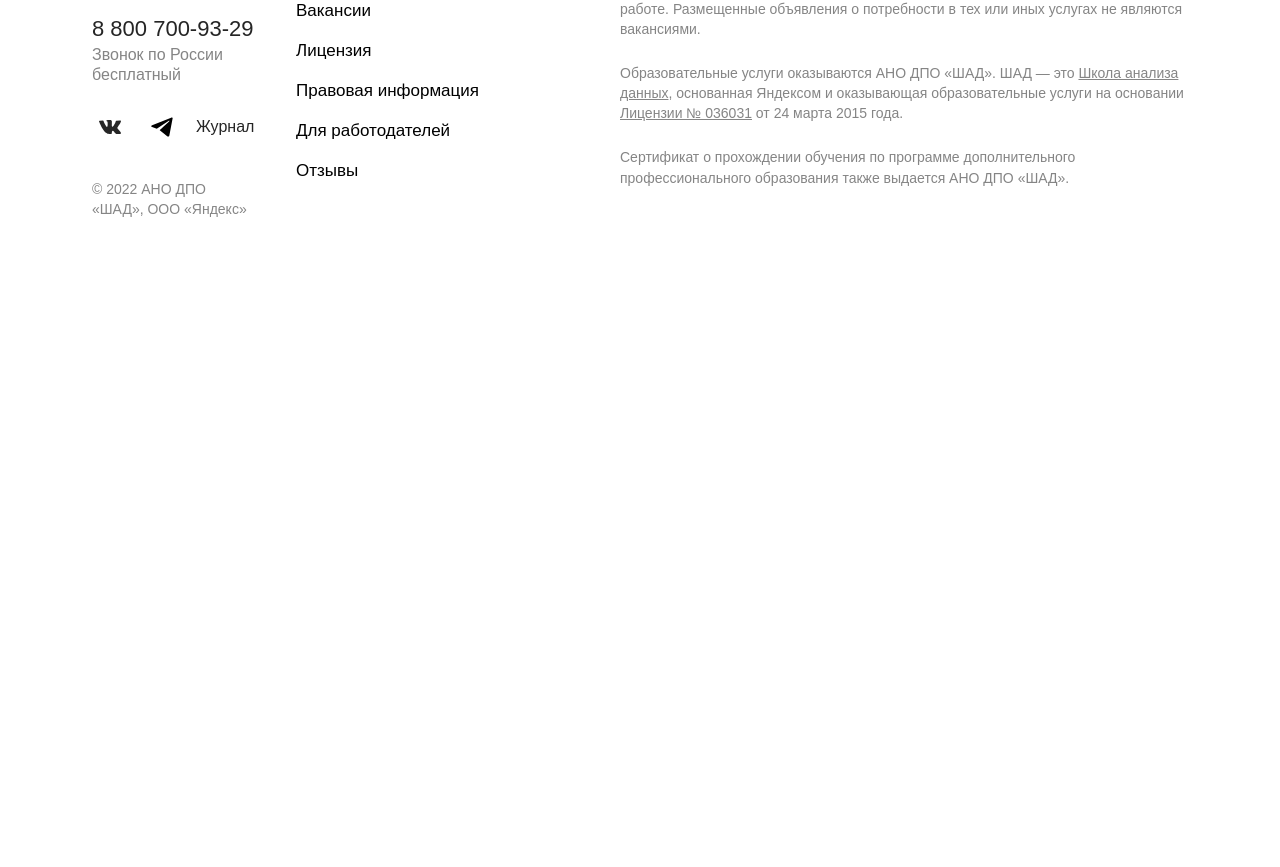
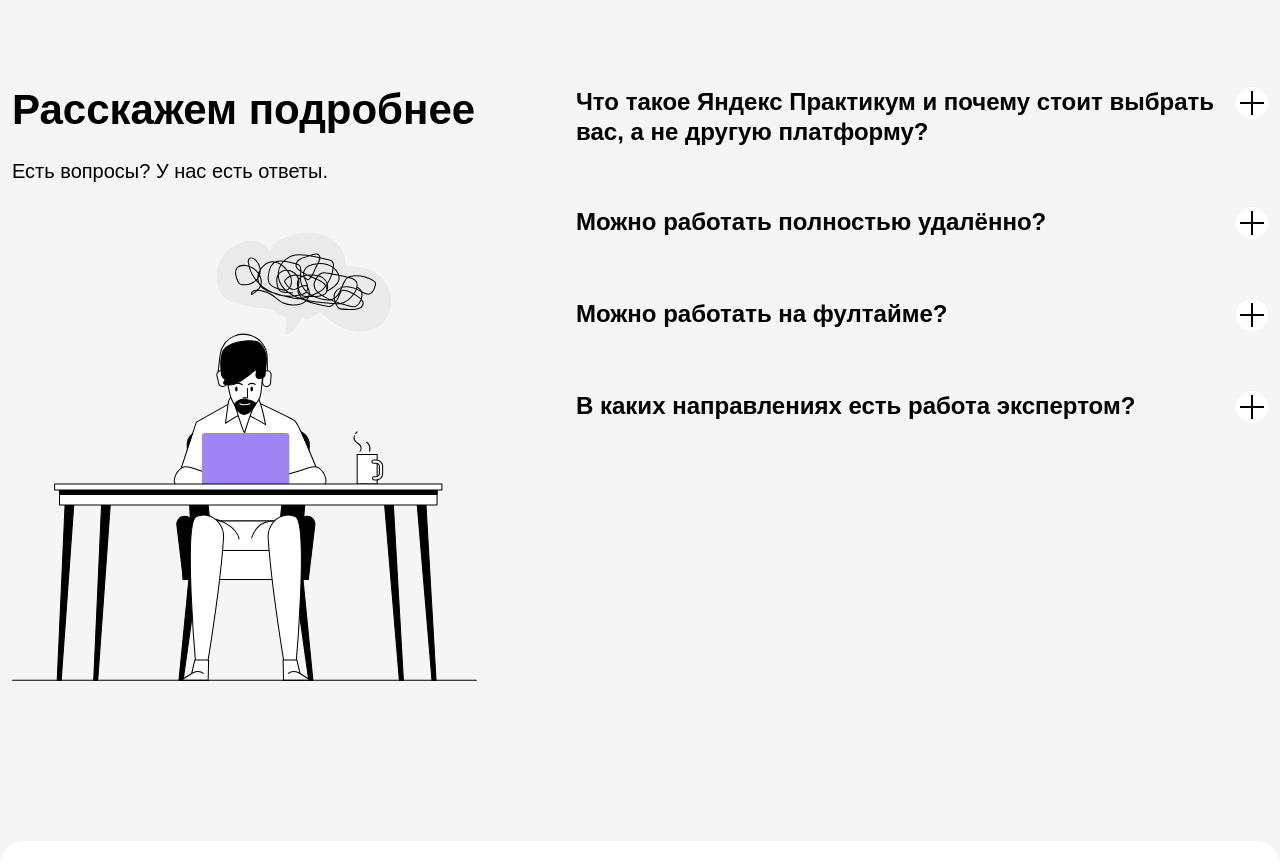
Before and after one commit to DanyaLiupinin/yandex-hackathon-justdoit, a website built with Parcel: page index.html in a window 1280 px wide. Shown: the part 6264-7131 px from the top of the page. Before the commit the page ends 6515 px from the top, so only its background shows below. Built offline with nearby package versions, Linux system fonts and the light colour scheme; files whose address does not match are found by name.

Commit message:
feat: сделать блок faq

```diff
--- a/index.html
+++ b/index.html
@@ -91,7 +91,8 @@
           <div class="columns professions_col_right">
             <ul class="professions__ul">
               <li class="professions__item"> <span class="professions__dot"></span> Помогает студентам ставить цели,
-                <br> рефлексировать и делать выводы</li>
+                <br> рефлексировать и делать выводы
+              </li>
               <li class="professions__item"> <span class="professions__dot"></span>Отвечает на их вопросы в чате</li>
               <li class="professions__item"><span class="professions__dot"></span>Проводит вебинары 2 раза в месяц <br>
                 и даёт обратную связь</li>
@@ -384,13 +385,9 @@
         Что наши ревьюеры и наставники думают о своей работе.
       </p>
       <ul class="reviews__container">
-          <li
-            class="reviews__card reviews__card-with-text reviews__card_yellow"
-          >
+        <li class="reviews__card reviews__card-with-text reviews__card_yellow">
           <p class="reviews__text">Я тоже был студентом и хорошо</p>
-            <span class="reviews__accent"
-              >помню, как тяжело осваивать новую профессию</span
-            >
+          <span class="reviews__accent">помню, как тяжело осваивать новую профессию</span>
           <p class="reviews__text">
             и сделаю всё возможное, чтобы другим было легче
           </p>
@@ -437,13 +434,9 @@
             <p class="reviews__job">ревьюер на  менеджмент-факультете</p>
           </div>
         </li>
-          <li
-            class="reviews__card reviews__card-with-text reviews__card_violet"
-          >
+        <li class="reviews__card reviews__card-with-text reviews__card_violet">
           <p class="reviews__text">Я. Практикум — самое</p>
-            <span class="reviews__accent"
-              >дружелюбное и весёлое проф-комьюнити</span
-            >
+          <span class="reviews__accent">дружелюбное и весёлое проф-комьюнити</span>
           <p class="reviews__text">
             в котором я когда-либо находилась. Как в семье — заботимся
             и помогаем друг <br />другу
@@ -500,7 +493,68 @@
         </div>
       </a>
     </section>
-    <section name="faq" id="faq"></section>
+    <section name="faq" id="faq" class="faq">
+      <div class="faq__section_left">
+        <div class="faq-title-text">
+          <h2 class="faq__title">Расскажем подробнее</h2>
+          <p class="faq__subtitle">Есть вопросы? У нас есть ответы.</p>
+        </div>
+        <img class="faq__image" src="<%=require('./images/faq-illustr.svg')%>" alt="парень за ноутбуком">
+      </div>
+      <div class="faq__section_right">
+        <ul class="faq__questions-container">
+          <li class="faq__item">
+            <div class="faq__question">
+              <h4 class="faq__question-text">Что такое Яндекс Практикум и почему стоит выбрать вас, а не другую
+                платформу?</h4>
+              <button type="button" class="faq__open-button faq__button"></button>
+            </div>
+            <p class="faq__answer">Lorem ipsum dolor sit amet, consectetur adipiscing elit. Praesent varius tortor
+              vitae
+              pharetra bibendum. Phasellus facilisis, turpis sit amet varius dapibus, nulla velit efficitur velit, at
+              vestibulum odio sem id nulla. Vestibulum ante ipsum primis in faucibus orci luctus et ultrices posuere
+              cubilia curae; Vivamus semper lectus iaculis, efficitur metus a, maximus diam.</p>
+          </li>
+
+          <li class="faq__item">
+            <div class="faq__question">
+              <h4 class="faq__question-text">Можно работать полностью удалённо?</h4>
+              <button type="button" class="faq__open-button"></button>
+            </div>
+            <p class="faq__answer">Lorem ipsum dolor sit amet, consectetur adipiscing elit. Praesent varius tortor
+              vitae
+              pharetra bibendum. Phasellus facilisis, turpis sit amet varius dapibus, nulla velit efficitur velit, at
+              vestibulum odio sem id nulla. Vestibulum ante ipsum primis in faucibus orci luctus et ultrices posuere
+              cubilia curae; Vivamus semper lectus iaculis, efficitur metus a, maximus diam.</p>
+          </li>
+
+          <li class="faq__item">
+            <div class="faq__question">
+              <h4 class="faq__question-text">Можно работать на фултайме?</h4>
+              <button type="button" class="faq__open-button"></button>
+            </div>
+            <p class="faq__answer">Lorem ipsum dolor sit amet, consectetur adipiscing elit. Praesent varius tortor
+              vitae
+              pharetra bibendum. Phasellus facilisis, turpis sit amet varius dapibus, nulla velit efficitur velit, at
+              vestibulum odio sem id nulla. Vestibulum ante ipsum primis in faucibus orci luctus et ultrices posuere
+              cubilia curae; Vivamus semper lectus iaculis, efficitur metus a, maximus diam.</p>
+          </li>
+
+          <li class="faq__item">
+            <div class="faq__question">
+              <h4 class="faq__question-text">В каких направлениях есть работа экспертом?</h4>
+              <button type="button" class="faq__open-button"></button>
+            </div>
+            <p class="faq__answer">В Я. Практикуме 6 факультетов: Программирование, Анализ данных, Дизайн, Маркетинг,
+              Менеджмент, Английский.
+              На каждом факультете несколько курсов. Так например, на Английском их 4. Самый большой факультет
+              Программирование на данный момент включает 31 курс. Ты можешь подобрать то, что тебе ближе.
+              Возможно, ты эксперт в разных областях. Не стесняйся откликнуться сразу на несколько наших вакансий.</p>
+          </li>
+        </ul>
+      </div>
+    </section>
+    </div>
   </main>
   <footer name="footer" class="footer" id="footer">
     <ul class="footer__contacts">
@@ -612,15 +666,15 @@
   <!-- Google Analytics: change UA-XXXXX-Y to be your site's ID. -->
   <!-- сносим ли мы гугл аналитикс?? -->
   <script>
-    window.ga = function () {
+    window.ga=function() {
       ga.q.push(arguments);
     };
-    ga.q = [];
-    ga.l = +new Date();
-    ga("create", "UA-XXXXX-Y", "auto");
-    ga("set", "anonymizeIp", true);
-    ga("set", "transport", "beacon");
-    ga("send", "pageview");
+    ga.q=[];
+    ga.l=+new Date();
+    ga("create","UA-XXXXX-Y","auto");
+    ga("set","anonymizeIp",true);
+    ga("set","transport","beacon");
+    ga("send","pageview");
   </script>
 </body>
 
--- a/js/main.js
+++ b/js/main.js
@@ -1,4 +1,7 @@
 import "../sass/mystyles.scss";
 import { changeText } from "./modules/intro.js";
+import { addFaqEventListener } from "./modules/faq.js";
 
 changeText();
+
+addFaqEventListener();
--- /dev/null
+++ b/js/modules/faq.js
@@ -0,0 +1,22 @@
+const answer = document.querySelector(".faq__answer");
+const questions = document.querySelectorAll(".faq__question");
+const button = document.querySelectorAll(".faq__button");
+
+function openAnswer() {
+  answer.classList.add("faq__answer_open");
+}
+
+export function addFaqEventListener() {
+  questions.forEach((question) => {
+    question.addEventListener("click", () => {
+      question.classList.toggle("active");
+      if (question.classList.contains("active")) {
+        question.nextElementSibling.classList.add("faq__answer_open");
+        question.children[1].classList.add("faq__close-button");
+      } else {
+        question.nextElementSibling.classList.remove("faq__answer_open");
+        question.children[1].classList.remove("faq__close-button");
+      }
+    });
+  });
+}
--- /dev/null
+++ b/sass/faq/faq.scss
@@ -0,0 +1,110 @@
+.faq {
+  box-sizing: border-box;
+  max-width: 1256px;
+  margin: 160px auto;
+  display: flex;
+  justify-content: space-between;
+}
+
+.faq__section_left {
+  box-sizing: border-box;
+  width: 465px;
+  display: flex;
+  flex-direction: column;
+  gap: 47px;
+  margin-right: 30px;
+}
+
+.faq__title {
+  font-weight: 700;
+  font-size: 42px;
+  line-height: 1.1;
+  width: 100%;
+  margin-bottom: 24px;
+}
+
+.faq__subtitle {
+  font-weight: 400;
+  font-size: 20px;
+  line-height: 1.35;
+}
+
+.faq__image {
+  object-fit: contain;
+}
+
+.faq__section_right {
+  box-sizing: border-box;
+  max-width: 716px;
+}
+
+.faq__questions-container {
+  box-sizing: border-box;
+  display: flex;
+  flex-direction: column;
+}
+
+.faq__item {
+  box-sizing: border-box;
+  padding: 24px 0;
+  &:first-of-type {
+    padding-top: 0;
+  }
+}
+
+.faq__question {
+  box-sizing: border-box;
+  display: flex;
+  justify-content: space-between;
+  gap: 20px;
+  margin-bottom: 12px;
+  width: 100%;
+  &:hover {
+    cursor: pointer;
+  }
+}
+
+.faq__question-text {
+  font-weight: 600;
+  font-size: 24px;
+  line-height: 1.25;
+  max-width: 640px;
+}
+
+.faq__open-button {
+  appearance: none;
+  box-sizing: border-box;
+  display: block;
+  border: none;
+  background-color: transparent;
+  background-image: url("../../images/faq-open-and-close-icon.svg");
+  background-size: cover;
+  background-repeat: no-repeat;
+  width: 32px;
+  height: 32px;
+  &:hover {
+    transform: rotate(45deg);
+    transition-duration: 0.3s;
+    transition-timing-function: linear;
+    cursor: pointer;
+  }
+}
+
+.faq__close-button {
+  background-image: url("../../images/faq-open-and-close-icon.svg");
+  transform: rotate(45deg);
+  transition-duration: 0.3s;
+  transition-timing-function: linear;
+}
+
+.faq__answer {
+  box-sizing: border-box;
+  font-weight: 400;
+  font-size: 20px;
+  line-height: 1.35;
+  display: none;
+}
+
+.faq__answer_open {
+  display: block;
+}
--- a/sass/mystyles.scss
+++ b/sass/mystyles.scss
@@ -105,3 +105,5 @@
 @import "./footer/footer.scss";
 // reviews
 @import "./reviews/reviews.scss";
+// faq
+@import "./faq/faq.scss";
```
Also changed, not shown: images/faq-illustr.svg (added), images/faq-open-and-close-icon.svg (added). Lines whose indentation alone changed are shown as unchanged.
